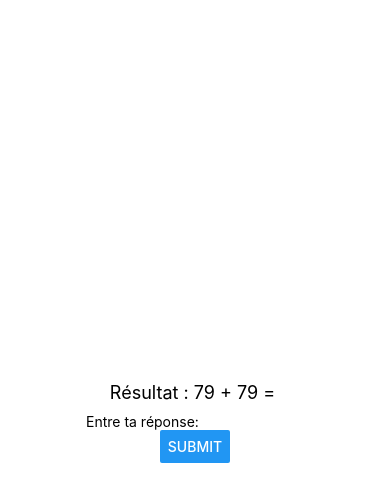
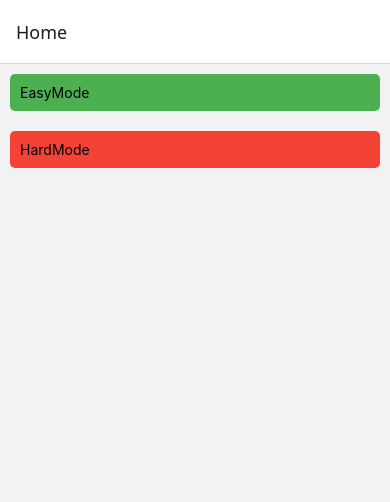
Before and after one commit to Nassjet/Math_Game, a React Native app: screen /Home in a window 390 px wide. Shown: the top 502 px of the page. Built offline with nearby package versions, Linux system fonts and the light colour scheme.

Commit message:
ajout des 2 boutons, manque la logique du jeu

```diff
--- a/App.js
+++ b/App.js
@@ -1,56 +1,14 @@
-import { StatusBar } from 'expo-status-bar';
-import { useEffect, useState } from 'react';
-import { Button, StyleSheet, Text, TextInput, View } from 'react-native';
+import React from 'react';
+import 'react-native-gesture-handler';
+import { NavigationContainer } from '@react-navigation/native';
+import AppNavigator from './src/navigation/AppNavigator';  // Ajustez le chemin selon votre structure
 
-export default function App() {
-  const [number1, setNumber1] = useState(Math.floor(Math.random() * 100)); // Nombre aléatoire entre 0 et 100
-  const [number2, setNumber2] = useState(Math.floor(Math.random() * 100));
-  const [userAnswer, setUserAnswer] = useState()
-  const [res, setResult] = useState(0)
-  const [msg, setMsg] = useState("")
+const App = () => {
+  return (
+    <NavigationContainer>
+      <AppNavigator/>
+    </NavigationContainer>
+  );
+};
 
-
-  const additionne = () => {
-    setResult(number1 + number2)
-  }
-  useEffect(() => {
-    setResult(() => {number1 + number2})
-  }, {number1, number2})
-
-  const handleSubmit = () => {
-    additionne();
-    if (userAnswer == res) {
-      setMsg("Bonne réponse")
-    }
-    else {
-      setMsg("Mauvaise réponse, la réponse était " + res)
-    }
-  }
-
-
-  return (
-    <View style={styles.container}>
-      <Text style={styles.text}>Résultat : {number1} + {number2} = {res}</Text>
-
-      <TextInput placeholder='Entre ta réponse:' keyboardType='numeric' onChangeText={setUserAnswer}></TextInput>
-
-      <Button title='Submit' onPress={handleSubmit}></Button>
-      <Text>{msg}</Text>
-      <StatusBar style="auto" />
-    </View>
-  );
-}
-
-const styles = StyleSheet.create({
-  container: {
-    flex: 1,
-    backgroundColor: '#fff',
-    alignItems: 'center',
-    justifyContent: 'center',
-  },
-  text: {
-    color: '#000',
-    fontSize: 18,
-    marginBottom: 10,
-  },
-});
+export default App;
--- /dev/null
+++ b/src/navigation/AppNavigator.js
@@ -0,0 +1,19 @@
+import { createStackNavigator } from '@react-navigation/stack';
+
+import HomeScreen from '../screens/HomeScreen';
+import EasyModeScreen from '../screens/EasyModeScreen';
+import HardModeScreen from '../screens/HardModeScreen';
+
+const Stack = createStackNavigator(); // important : C'est comme si nous essayions d'utiliser un outil avant de le sortir de la boîte à outils.
+
+const AppNavigator = () => {
+    return (
+    <Stack.Navigator initialRouteName="Home">
+        <Stack.Screen name="Home" component={HomeScreen}/>
+        <Stack.Screen name="EasyMode" component= {EasyModeScreen} />
+        <Stack.Screen name= "HardMode" component= {HardModeScreen} />
+    </Stack.Navigator>
+    )
+}
+
+export default AppNavigator;
--- /dev/null
+++ b/src/screens/EasyModeScreen.js
@@ -0,0 +1,12 @@
+import React from 'react';
+import { View, Text } from 'react-native';
+
+const EasyModeScreen = ({ navigation }) => {
+  return (
+    <View>
+      <Text>Easy Mode Game Screen</Text>
+    </View>
+  );
+};
+
+export default EasyModeScreen;
--- /dev/null
+++ b/src/screens/HardModeScreen.js
@@ -0,0 +1,12 @@
+import React from 'react';
+import { View, Text } from 'react-native';
+
+const HardModeScreen = ({ navigation }) => {
+    return (
+        <View>
+            <Text>Hard Mode Game Screen</Text>
+        </View>
+    );
+};
+
+export default HardModeScreen;
--- /dev/null
+++ b/src/screens/HomeScreen.js
@@ -0,0 +1,33 @@
+import React from 'react';
+import { View, Text, TouchableOpacity } from 'react-native';
+
+const HomeScreen = ({navigation}) => {
+  return (
+    <View>
+      <TouchableOpacity
+        onPress={() => navigation.navigate('EasyMode')}
+        style={{
+          padding: 10,
+          backgroundColor: '#4CAF50',
+          borderRadius: 5,
+          margin: 10
+        }}
+      >
+        <Text>EasyMode</Text>
+      </TouchableOpacity>
+      <TouchableOpacity
+        onPress={() => navigation.navigate('HardMode')}
+        style={{
+          padding: 10,
+          backgroundColor: '#f44336',
+          borderRadius: 5,
+          margin: 10
+        }}
+      >
+        <Text>HardMode</Text>
+      </TouchableOpacity>
+    </View>
+  );
+};
+
+export default HomeScreen;
```
Also changed, not shown: package.json (+10 -2 lines), src/components/EasyMode.js (added, +28 -0 lines), src/components/HardMode.js (added, +28 -0 lines), src/utils/Addition.js (added, +9 -0 lines), src/utils/Division.js (added), src/utils/Multiplication.js (added), src/utils/Substraction.js (added), 2 other files (tests, documents, lock files or other folders).
